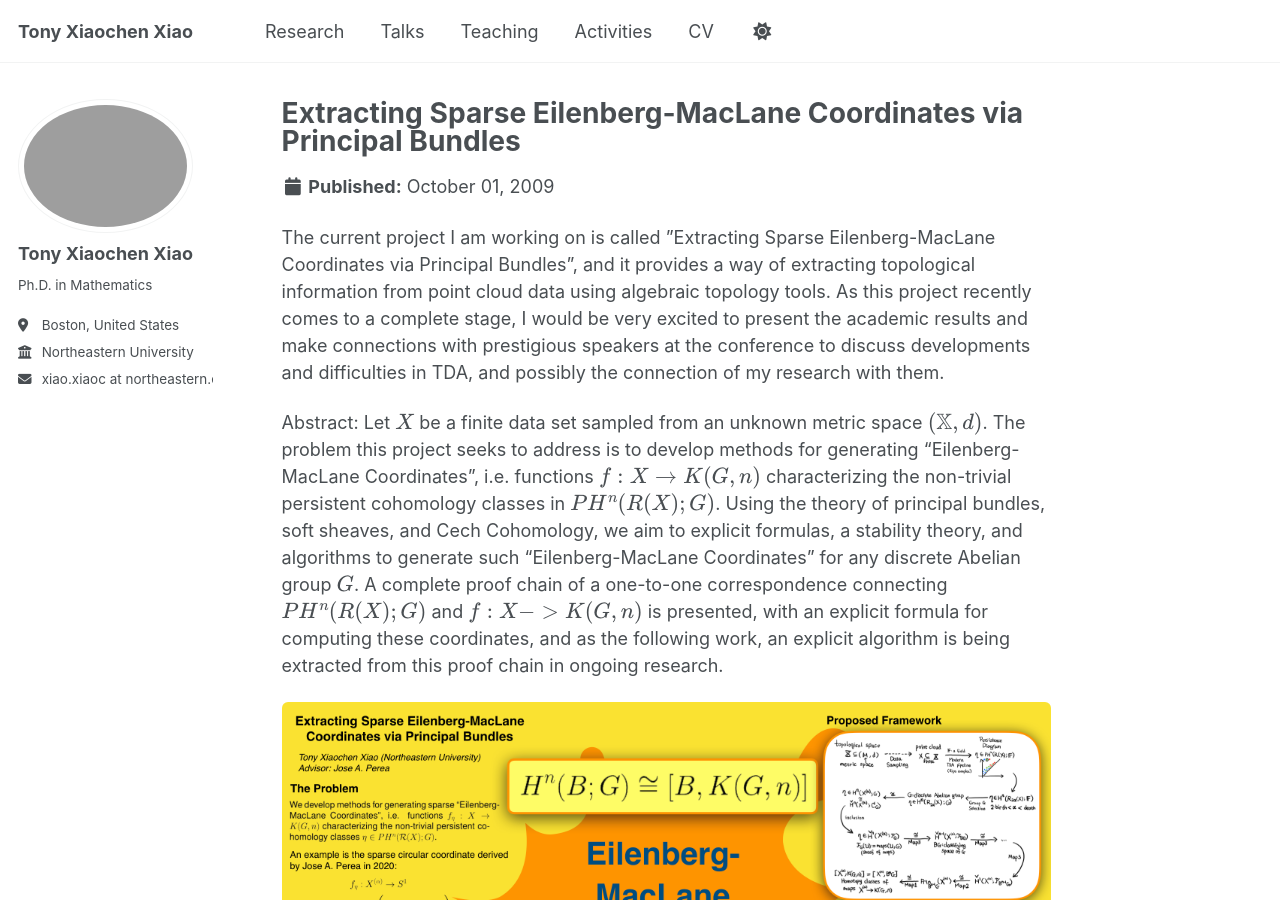
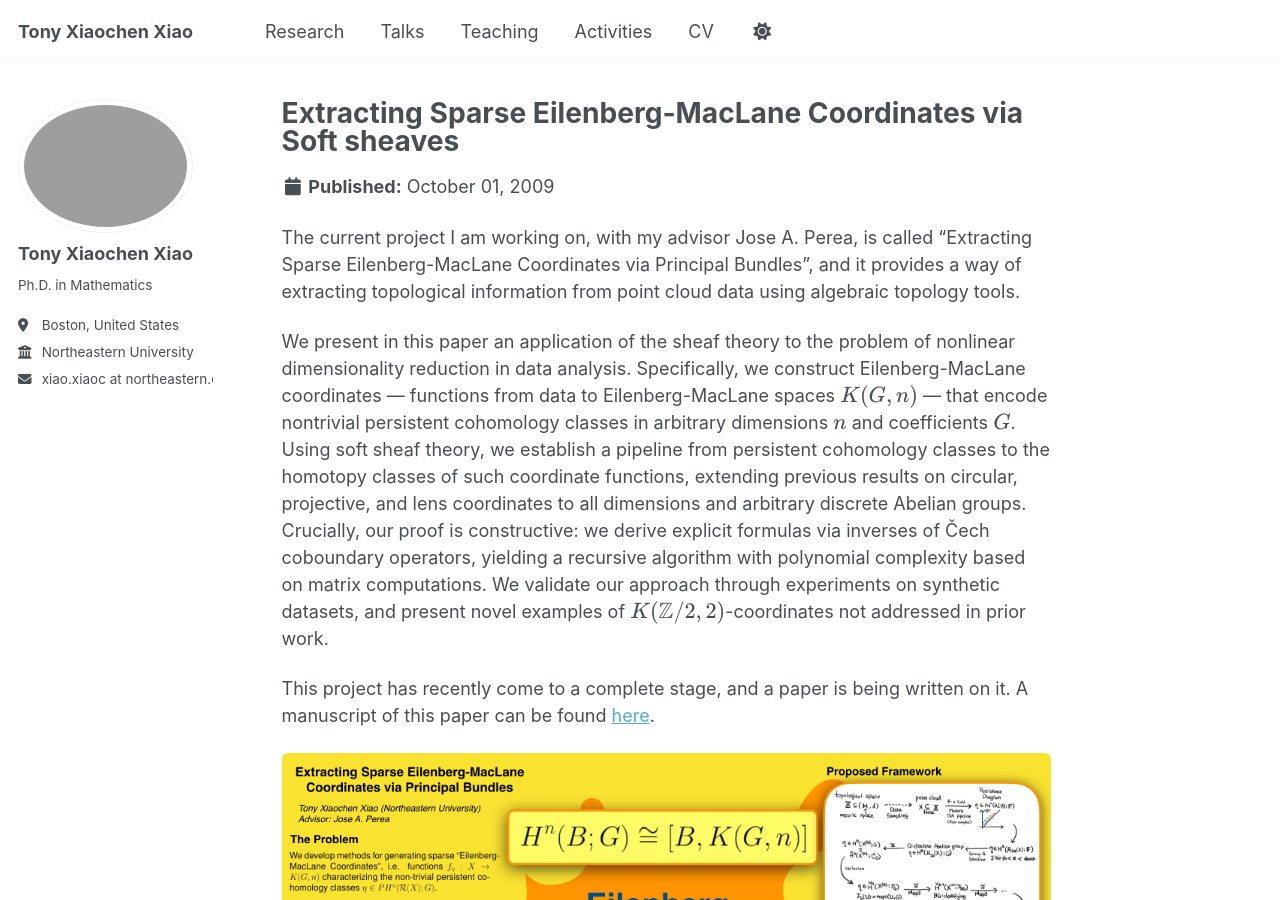
Before and after one commit to tonyxiaochenxiao/tonyxiaochenxiao.github.io, a Jekyll site: the page built from _publications/2009-10-01-paper-title-number-1.md, in a window 1280 px wide and 900 px high. Built offline with Jekyll 4.4.1, drawn with Linux system fonts in a browser that asks for light colours; a script that is not in the unit is left out.

Commit message:
Update 2009-10-01-paper-title-number-1.md

```diff
--- a/_publications/2009-10-01-paper-title-number-1.md
+++ b/_publications/2009-10-01-paper-title-number-1.md
@@ -1,13 +1,15 @@
 ---
-title: "Extracting Sparse Eilenberg-MacLane Coordinates via Principal Bundles"
+title: "Extracting Sparse Eilenberg-MacLane Coordinates via Soft sheaves"
 collection: publications
 category: manuscripts
 permalink: /publication/dreimac
 ---
-The current project I am working on is called ”Extracting Sparse Eilenberg-MacLane Coordinates via Principal Bundles”, and it provides a way of extracting topological information from point cloud data using algebraic topology tools. As this project recently comes to a complete stage, I would be very excited to present the academic results and make connections with prestigious speakers at the conference to discuss developments and difficulties in TDA, and possibly the connection of my research with them.
+The current project I am working on, with my advisor Jose A. Perea, is called "Extracting Sparse Eilenberg-MacLane Coordinates via Principal Bundles", and it provides a way of extracting topological information from point cloud data using algebraic topology tools.
 
-Abstract:
-Let $$X$$ be a finite data set sampled from an unknown metric space $$(\mathbb{X},d)$$. The problem this project seeks to address is to develop methods for generating "Eilenberg-MacLane Coordinates", i.e. functions $$ f: X \to K(G,n) $$ characterizing the non-trivial persistent cohomology classes in $$ PH^n(R(X); G) $$. Using the theory of principal bundles, soft sheaves, and Cech Cohomology, we aim to explicit formulas, a stability theory, and algorithms to generate such "Eilenberg-MacLane Coordinates" for any discrete Abelian group $$G$$. A complete proof chain of a one-to-one correspondence connecting $$PH^n(R(X); G)$$ and $$f: X -> K(G,n)$$ is presented, with an explicit formula for computing these coordinates, and as the following work, an explicit algorithm is being extracted from this proof chain in ongoing research.
+We present in this paper an application of the sheaf theory to the problem of nonlinear dimensionality reduction in data analysis. Specifically, we construct Eilenberg-MacLane coordinates — functions from data to Eilenberg-MacLane spaces $$K(G,n)$$ — that encode nontrivial persistent cohomology classes in arbitrary dimensions $$n$$ and coefficients $$G$$. Using soft sheaf theory, we establish a pipeline from persistent cohomology classes to the homotopy classes of such coordinate functions, extending previous results on circular, projective, and lens coordinates to all dimensions and arbitrary discrete Abelian groups. Crucially, our proof is constructive: we derive explicit formulas via inverses of Čech coboundary operators, yielding a recursive algorithm with polynomial complexity based on matrix computations. We validate our approach through experiments on synthetic datasets, and present novel examples of $$K(\mathbb{Z}/2, 2)$$-coordinates not addressed in prior work.
+
+This project has recently come to a complete stage, and a paper is being written on it. A manuscript of this paper can be found [here](https://github.com/tonyxiaochenxiao/tonyxiaochenxiao.github.io/blob/master/files/Paper_V7.2.pdf).
+
 <div style="display: flex; flex-direction: column; gap: 24px; align-items: center;">
   <img src="/images/Poster_Tony.png" alt="Poster_Tony" style="width: 100%; height: auto; border-radius: 6px;">
 </div>
```
